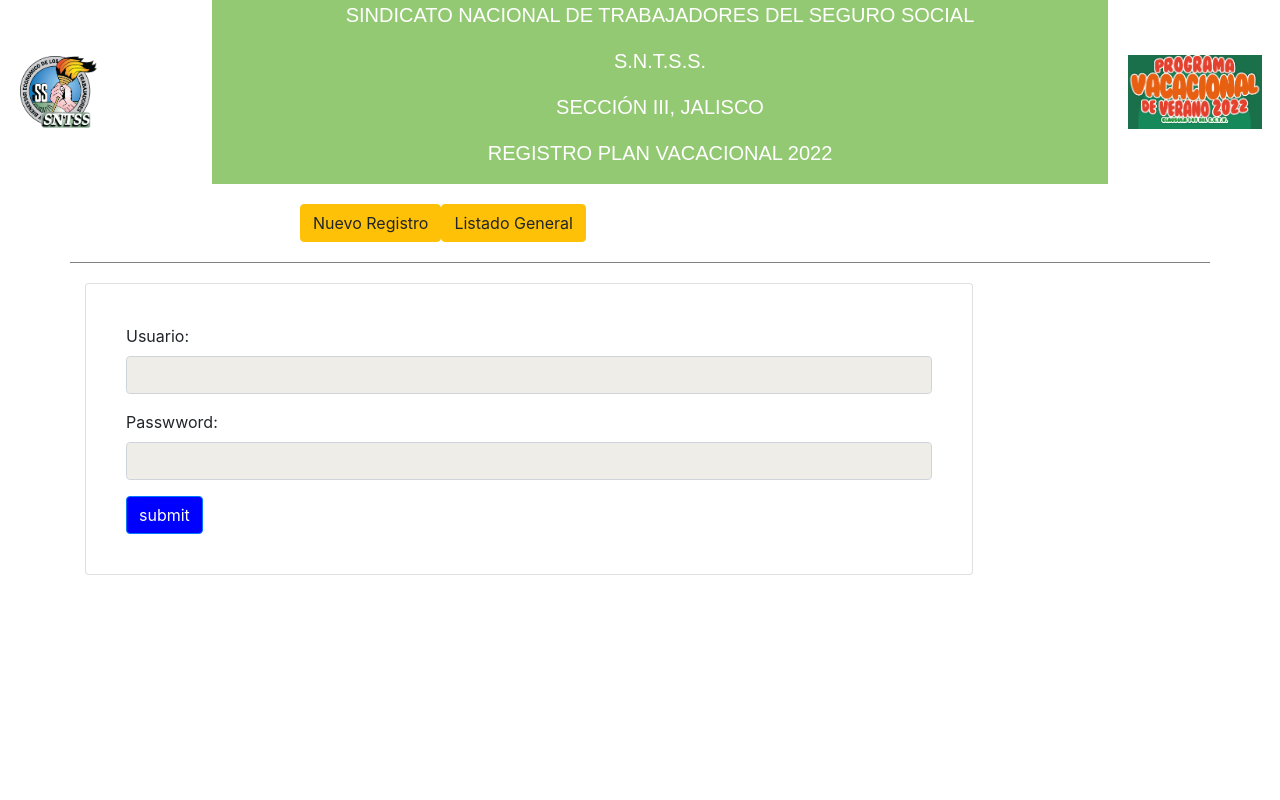
After one commit to k3nsh1n-h1mur4/planVacacional2.0, a Flask app: template templates/registroUsuarios.html in a window 1280 px wide. The commit adds this page. Run offline with Flask 2, Linux system fonts and the light colour scheme; the template is opened without the code that fills it, so the values that code supplies are empty; some libraries are stand-ins or nearby versions.

Commit message:
add all 30062022

```diff
--- a/app.py
+++ b/app.py
@@ -1,8 +1,10 @@
 
 from hashlib import new
+import mimetypes
+from os import urandom
 from urllib import response
 import psycopg2
-from flask import Flask, render_template, request, jsonify, url_for, redirect, make_response
+from flask import Flask, render_template, request, jsonify, url_for, redirect, make_response, send_file, flash, jsonify
 from psycopg2 import connect, extras
 from flask_qrcode import QRcode
 from reportlab.pdfgen import canvas
@@ -12,15 +14,16 @@
 import csv
 from io import StringIO
 import datetime
-<<<<<<< HEAD
+
 import time
+import base64
 #UPLOAD_FOLDER = "C:/Users/jazyi/flask-projects/planVacacional2.0/QRimages"
-=======
-
->>>>>>> d999d10562af2c5a02ca289ca1c0034d9d5d0251
 
 app = Flask(__name__, static_folder='static', template_folder='templates')
 #app.config['UPLOAD_FOLDER'] = UPLOAD_FOLDER
+app.config['SECRET_KEY'] = urandom(16)
+
+KEY = Fernet.generate_key()
 
 
 qrcode = QRcode(app)
@@ -43,8 +46,78 @@
         print('no connected')
 
 
+
+@app.route('/registroU', methods=['GET', 'POST'])
+def registroUsuarios():
+    if request.method == 'POST':
+        username = request.form['username']
+        password = Fernet(KEY).encrypt(bytes(request.form['password'], 'utf-8'))
+        print(username, password)
+        #token = base64.b64encode(b"password")
+        # print(token)
+        #key = Fernet.generate_key()
+        # print(key)
+        #f = Fernet(KEY)
+        #print(f)
+        #token = f.encrypt(b"password")
+        #print(token)
+        if not request.form['username'] or not request.form['password']:
+            flash('Campos Vacíos', 'error')
+            return render_template('registroUsuarios.html')
+        else:
+            try:
+                con = get_connect()
+                cur = con.cursor()
+                cur.execute(
+                    "INSERT INTO users(username, password) VALUES(%s, %s);", (username, password))
+                con.commit()
+                cur.close()
+                con.close()
+                flash('Registro válido', 'message')
+                # , message=message)
+                return render_template("registroUsuarios.html")
+            except:
+                flash('Registro no Válido', 'error')
+                return render_template('registroUsuarios.html')
+
+    return render_template('registroUsuarios.html')
+
+
+@app.route('/login', methods=['GET', 'POST'])
+def login():
+    # return render_template('login.html')
+    if request.method == 'POST':
+        user = request.form['username']
+        password = request.form['password']
+        #print(user, password)
+        con = get_connect()
+        cur = con.cursor(cursor_factory=psycopg2.extras.DictCursor)
+        row = cur.execute("SELECT * FROM users WHERE username=%s", (user,))
+        result = cur.fetchone()
+        print(result)
+        f = Fernet(KEY)
+        token = f.encrypt(b'password')
+        decr = KEY + token
+        r = f.decrypt(decr)
+        print(r)
+        print(decr)
+
+        if result['username'] == user and result['password'] == token:
+            print('válidos')
+
+        # print(result['password'])
+
+        # print(result)
+        con.commit()
+        cur.close()
+        con.close()
+        # return render_template('login.html')
+    return render_template('login.html')
+
+
 @app.route('/')
 def index():
+    n = request.get_json()
     """con = get_connect()
     cur = con.cursor(cursor_factory=extras.DictCursor)
     cur.execute("CREATE TABLE regEm(id serial PRIMARY KEY, matricula varchar(255) not null, name varchar(255) not null, adscription varchar(255) not null, category varchar(255) not null, nafil varchar(255) not null, cellnumber varchar(255) not null, address varchar(255) not null, created_at timestamp default current_timestamp)");
@@ -52,7 +125,7 @@
     cur.close()
     con.close()
     print(con)"""
-    return render_template('index.html')
+    return jsonify(n)
 
 
 @app.route('/registro', methods=['GET', 'POST'])
@@ -124,24 +197,20 @@
     return redirect(url_for('listado'))
 
 
-
 def validate_date(d):
     date1 = datetime.datetime.strptime(d, "%Y-%m-%d")
-    #print(date1)
-    #print(type(date1))
+    # print(date1)
+    # print(type(date1))
     #date1m = datetime.datetime(date1)
-    #print(date1m)
-    date2 = datetime.datetime(2008,7,25)
-    #print(type(date2))
-    #print(date2)
-    date3 = datetime.datetime(2016,7,25)
+    # print(date1m)
+    date2 = datetime.datetime(2008, 7, 25)
+    # print(type(date2))
+    # print(date2)
+    date3 = datetime.datetime(2016, 7, 25)
     if date1 < date2 or date1 > date3:
         print("fuera de rango")
         return True
     #print("%s, %s ,%s", date1, date2, date3)
-
-
-
 
 
 @app.route('/registroH/<int:id>', methods=['GET', 'POST'])
@@ -156,7 +225,7 @@
         if validate_date(bdate) == True:
             error = "Fecha fuera de Rango"
             return render_template('errors.html', error=error)
-            #return redirect(url_for('listado'))
+            # return redirect(url_for('listado'))
         print(bdate)
 
         tblood = request.form['tblood']
@@ -170,7 +239,7 @@
         cur.close()
         con.close()
         return redirect(url_for('listadoH'))
-        #return render_template('registroH.html')
+        # return render_template('registroH.html')
 
 
 @app.route('/listadoH', methods=['GET'])
@@ -200,9 +269,11 @@
 
 @app.route('/qrcode/<int:id>', methods=['GET', 'POST'])
 def qrcode(id):
+
     con = get_connect()
-    cur = con.cursor()
-    cur.execute("SELECT * FROM regem INNER JOIN regben ON regem.id = regben.regem_id;")
+    cur = con.cursor(cursor_factory=extras.DictCursor)
+    cur.execute(
+        "SELECT * FROM regem INNER JOIN regben ON regem.id = regben.regem_id;")
     ctx = cur.fetchall()
     con.commit()
     cur.close()
@@ -211,11 +282,13 @@
     #pdf.setFont("Helvetica", 12)
     #pdf.drawString(50, 20, "hola")
     # pdf.save()
-    # print(ctx)
+    # print(ctx
+    # )
+    # return send_file(qrcode(ctx), mimetype="image/png")
     return render_template('vale.html', ctx=ctx)
 
 
-@app.route('/export_excel', methods=['GET', 'POST'])
+@app.route('/export_excel_regben', methods=['GET', 'POST'])
 def export_excel():
     si = StringIO()
     cw = csv.writer(si)
@@ -231,5 +304,21 @@
     return response
 
 
+@app.route('/export_excel_regem', methods=['GET', 'POST'])
+def export_excel_regem():
+    si = StringIO()
+    cw = csv.writer(si)
+    con = get_connect()
+    cur = con.cursor()
+    cur.execute("SELECT * FROM regem;")
+    rows = cur.fetchall()
+    cw.writerow([i[0] for i in rows])
+    cw.writerows(rows)
+    response = make_response(si.getvalue())
+    response.headers['Content-Type'] = 'text/csv'
+    response.headers['Content-Disposition'] = 'inline; filename=reporteTrabajador.csv'
+    return response
+
+
 if __name__ == '__main__':
     app.run(debug=True)
--- a/static/styles/styles.css
+++ b/static/styles/styles.css
@@ -1,3 +1,9 @@
+html {
+    width:100%;
+    height:100%;
+}
+
+
 .sntsslogo img{
     height: 40%;
     width: 40%;
@@ -59,3 +65,39 @@
 .card input[type=submit] {
     background-color: blue;
 }
+
+
+
+ul {
+    list-style-type: none;
+    margin: 300px;
+    padding: 0;
+}
+
+
+li {
+    float: left;
+}
+
+
+li a {
+    display: block;
+    text-align: center;
+    padding: 10px 12px;
+    text-decoration: none;
+}
+
+.name {
+    margin-top: 20px;
+    background-color: #2ef455;
+    color:#fff ;
+    font-size:30px;
+    text-align: center;
+}
+
+#contMessage {
+    background-color: gray;
+    color: #fff;
+    text-align: center;
+    font-size:30px;
+}
--- a/templates/_header.html
+++ b/templates/_header.html
@@ -31,6 +31,13 @@
                 <img src="{{ url_for('static', filename='images/planimage.png') }}" alt="planimage" >
             </div>
         </div>
+        <div class="navigation">
+            <ul>
+                <li><a href="{{ url_for('registro') }}" class="btn btn-warning">Nuevo Registro</a></li>
+               <li><a href="{{ url_for('listado') }}" class="btn btn-warning">Listado General</a></li>
+            </ul>
+        </div>
+
 
 
         {% block content %}{% endblock %}
--- /dev/null
+++ b/templates/registroUsuarios.html
@@ -0,0 +1,48 @@
+{% include '_header.html' %}
+
+
+
+{% block content %}
+
+    <div class="container" id="contMessage">
+        <div class="row">
+            <div class="col">
+                {% with messages = get_flashed_messages(with_categories=True) %}
+                    {% if messages %}
+                    <ul class=flashes>
+                        {% for category, message in messages %}
+                        <li class="{{ category }}">{{ message }}</li>
+                        {% endfor %}
+                        </ul>
+                    {% endif %}
+                {% endwith %}
+            </div>
+        </div>
+    </div>
+
+
+    <div class="container">
+        <div class="row">
+            <div class="col">
+                <div class="card">
+                    <div class="card-body">
+                        <form method="POST">
+                            <div class="form-group">
+                                <label for="username">Usuario:</label>
+                                <input type="text" name="username" class="form-control">
+                            </div>
+
+                            <div class="form-group">
+                                <label for="password">Passwword:</label>
+                                <input type="password" name="password" class="form-control">
+                            </div>
+
+                            <input type="submit" value="submit" class="btn btn-primary">
+                        </form>
+                    </div>
+                </div>
+            </div>
+        </div>
+    </div>
+
+{% endblock %}
```
Also changed, not shown: sql.txt (+9 -2 lines), static/js/main.js (+44 -25 lines), templates/base1.html (+7 -0 lines), templates/errors.html (+15 -0 lines), templates/login.html (added, +29 -0 lines), templates/registro.html (+8 -1 lines), templates/vale.html (+27 -3 lines).
